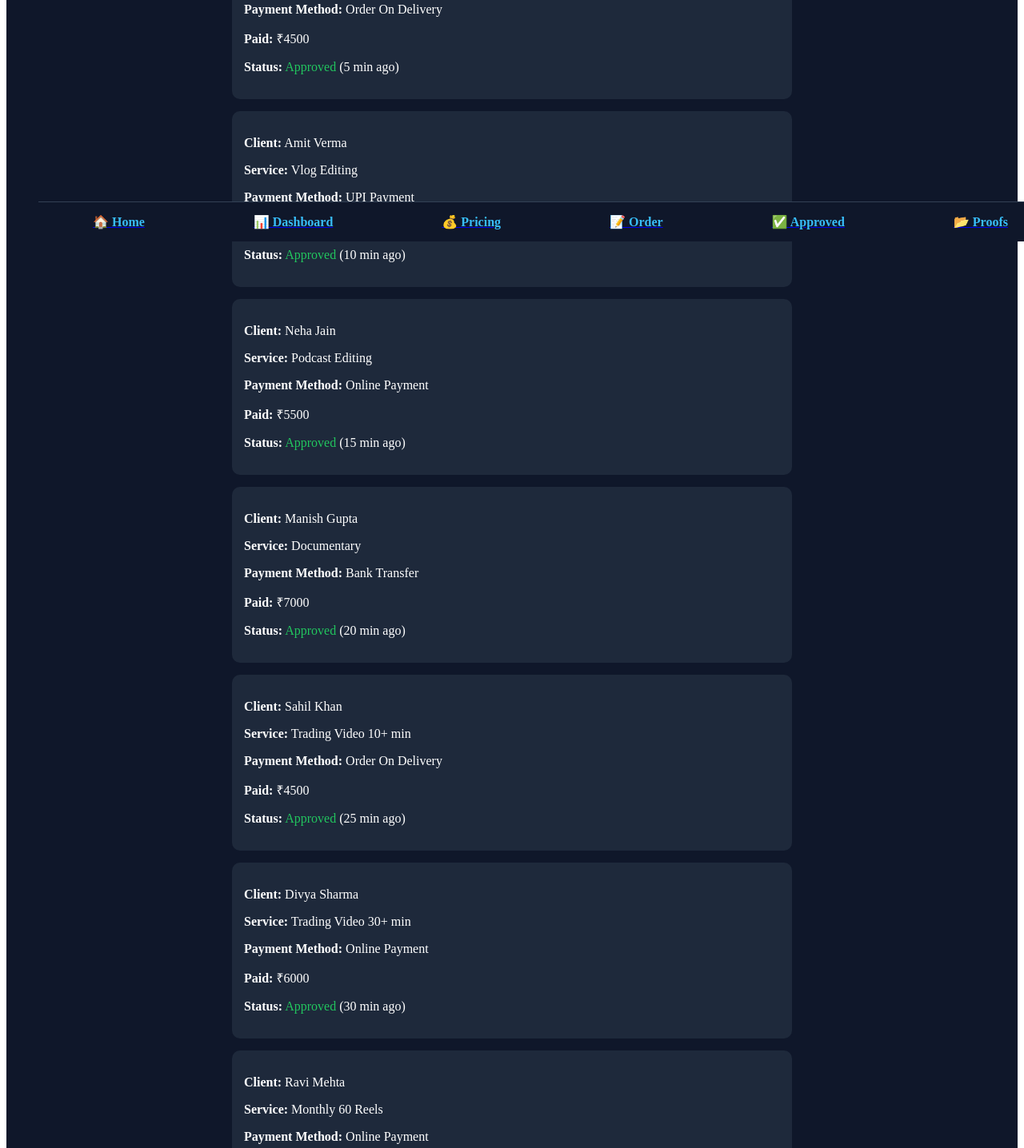
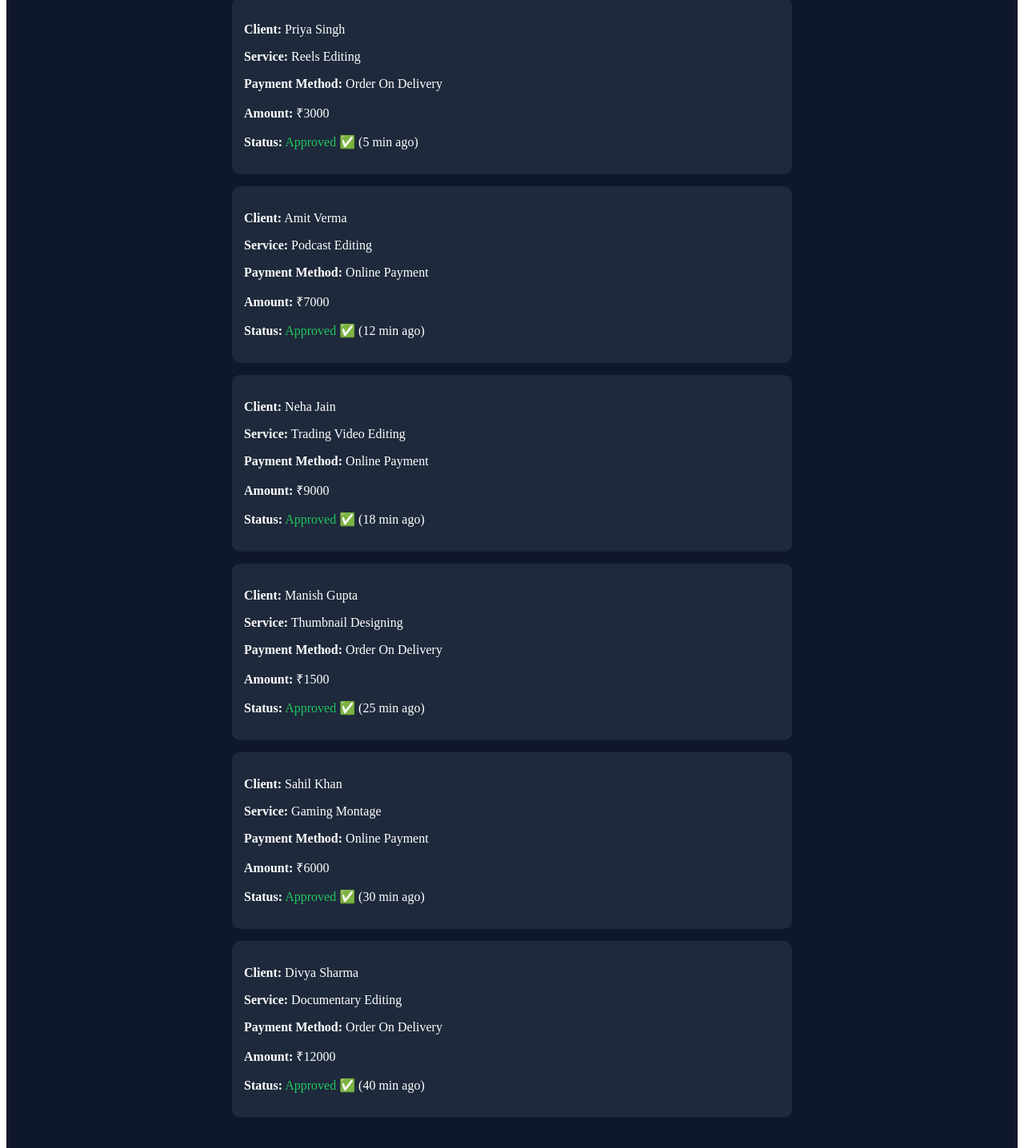
Before and after one commit to editingedition7/editing-edition08-, a Next.js app: page /approved in a window 1280 px wide. Shown: the part 498-1934 px from the top of the page at 80% size. Built offline with nearby package versions, Linux system fonts and the light colour scheme.

Commit message:
approved.js
Signed-off-by: editingedition7 <ediitingedition@gmail.com>

```diff
--- a/pages/approved.js
+++ b/pages/approved.js
@@ -1,17 +1,14 @@
 import Link from "next/link";
 
 export default function Approved() {
-    const orders = [
-        { name: "Rohit Sharma", service: "Short Reels Editing", payment: "Online Payment", price: 3000, time: "Just Now" },
-        { name: "Priya Singh", service: "Gaming Montage", payment: "Order On Delivery", price: 4500, time: "5 min ago" },
-        { name: "Amit Verma", service: "Vlog Editing", payment: "UPI Payment", price: 5000, time: "10 min ago" },
-        { name: "Neha Jain", service: "Podcast Editing", payment: "Online Payment", price: 5500, time: "15 min ago" },
-        { name: "Manish Gupta", service: "Documentary", payment: "Bank Transfer", price: 7000, time: "20 min ago" },
-        { name: "Sahil Khan", service: "Trading Video 10+ min", payment: "Order On Delivery", price: 4500, time: "25 min ago" },
-        { name: "Divya Sharma", service: "Trading Video 30+ min", payment: "Online Payment", price: 6000, time: "30 min ago" },
-        { name: "Ravi Mehta", service: "Monthly 60 Reels", payment: "Online Payment", price: 55000, time: "1 hour ago" },
-        { name: "Sunita Yadav", service: "Monthly 30 Reels", payment: "Bank Transfer", price: 30000, time: "2 hour ago" },
-        { name: "Rakesh Patel", service: "Monthly Trading Reels", payment: "Online Payment", price: 18000, time: "3 hour ago" },
+    const approvedOrders = [
+        { id: 1, name: "Rohit Sharma", service: "YouTube Vlog Editing", payment: "Online Payment", amount: "₹4500", time: "Just Now" },
+        { id: 2, name: "Priya Singh", service: "Reels Editing", payment: "Order On Delivery", amount: "₹3000", time: "5 min ago" },
+        { id: 3, name: "Amit Verma", service: "Podcast Editing", payment: "Online Payment", amount: "₹7000", time: "12 min ago" },
+        { id: 4, name: "Neha Jain", service: "Trading Video Editing", payment: "Online Payment", amount: "₹9000", time: "18 min ago" },
+        { id: 5, name: "Manish Gupta", service: "Thumbnail Designing", payment: "Order On Delivery", amount: "₹1500", time: "25 min ago" },
+        { id: 6, name: "Sahil Khan", service: "Gaming Montage", payment: "Online Payment", amount: "₹6000", time: "30 min ago" },
+        { id: 7, name: "Divya Sharma", service: "Documentary Editing", payment: "Order On Delivery", amount: "₹12000", time: "40 min ago" },
     ];
 
     return (
@@ -22,12 +19,16 @@ export default function Approved() {
             padding: '40px',
             textAlign: 'center'
         }}>
-            <h1 style={{ color: '#38bdf8' }}>✅ 3000+ Orders Approved</h1>
-            <p style={{ color: '#94a3b8', marginBottom: '20px' }}>Real Pricing Based on Services | Live Updates</p>
+            <h1 style={{ color: '#38bdf8' }}>✅ 3000+ Orders Approved | Live Updates</h1>
+            <p style={{ color: '#94a3b8', marginBottom: '20px' }}>Clients Approved Every 5 Minutes • Verified Payments</p>
+
+            <div style={{ backgroundColor: '#1e293b', padding: '20px', borderRadius: '12px', margin: '0 auto 30px auto', maxWidth: '700px', color: '#22c55e', fontWeight: 'bold' }}>
+                🔔 New Payment Received: Suresh Kumar paid ₹5500 for Trading Video Editing
+            </div>
 
             <div style={{ maxWidth: '700px', margin: '0 auto' }}>
-                {orders.map((order, index) => (
-                    <div key={index} style={{
+                {approvedOrders.map((order) => (
+                    <div key={order.id} style={{
                         background: '#1e293b',
                         padding: '15px',
                         borderRadius: '10px',
@@ -37,46 +38,27 @@ export default function Approved() {
                         <p><b>Client:</b> {order.name}</p>
                         <p><b>Service:</b> {order.service}</p>
                         <p><b>Payment Method:</b> {order.payment}</p>
-                        <p><b>Paid:</b> ₹{order.price}</p>
-                        <p><b>Status:</b> <span style={{ color: '#22c55e' }}>Approved</span> ({order.time})</p>
+                        <p><b>Amount:</b> {order.amount}</p>
+                        <p><b>Status:</b> <span style={{ color: '#22c55e' }}>Approved ✅</span> ({order.time})</p>
                     </div>
                 ))}
             </div>
 
-            <div style={{ color: '#facc15', marginTop: '20px' }}>
-                🚀 Editing Edition 7 | Fast Delivery | Secure Payment
+            <div style={{ marginTop: '30px' }}>
+                <Link href="/order"><button style={button}>📝 Place New Order</button></Link>
+                <Link href="/contact"><button style={{ ...button, marginLeft: '20px' }}>📞 Contact Us</button></Link>
             </div>
-
-            <BottomNav />
         </div>
     );
 }
 
-function BottomNav() {
-    return (
-        <div style={{
-            position: 'fixed',
-            bottom: 0,
-            width: '100%',
-            backgroundColor: '#0f172a',
-            display: 'flex',
-            justifyContent: 'space-around',
-            padding: '15px 0',
-            borderTop: '1px solid #334155',
-            zIndex: 100
-        }}>
-            <Link href="/"><span style={linkStyle}>🏠 Home</span></Link>
-            <Link href="/dashboard"><span style={linkStyle}>📊 Dashboard</span></Link>
-            <Link href="/pricing"><span style={linkStyle}>💰 Pricing</span></Link>
-            <Link href="/order"><span style={linkStyle}>📝 Order</span></Link>
-            <Link href="/approved"><span style={linkStyle}>✅ Approved</span></Link>
-            <Link href="/proofs"><span style={linkStyle}>📂 Proofs</span></Link>
-        </div>
-    );
-}
-
-const linkStyle = {
-    color: '#38bdf8',
+const button = {
+    padding: '10px 20px',
+    backgroundColor: '#38bdf8',
+    color: '#0f172a',
     fontWeight: 'bold',
-    cursor: 'pointer'
+    border: 'none',
+    borderRadius: '8px',
+    cursor: 'pointer',
+    marginTop: '10px'
 };
```
